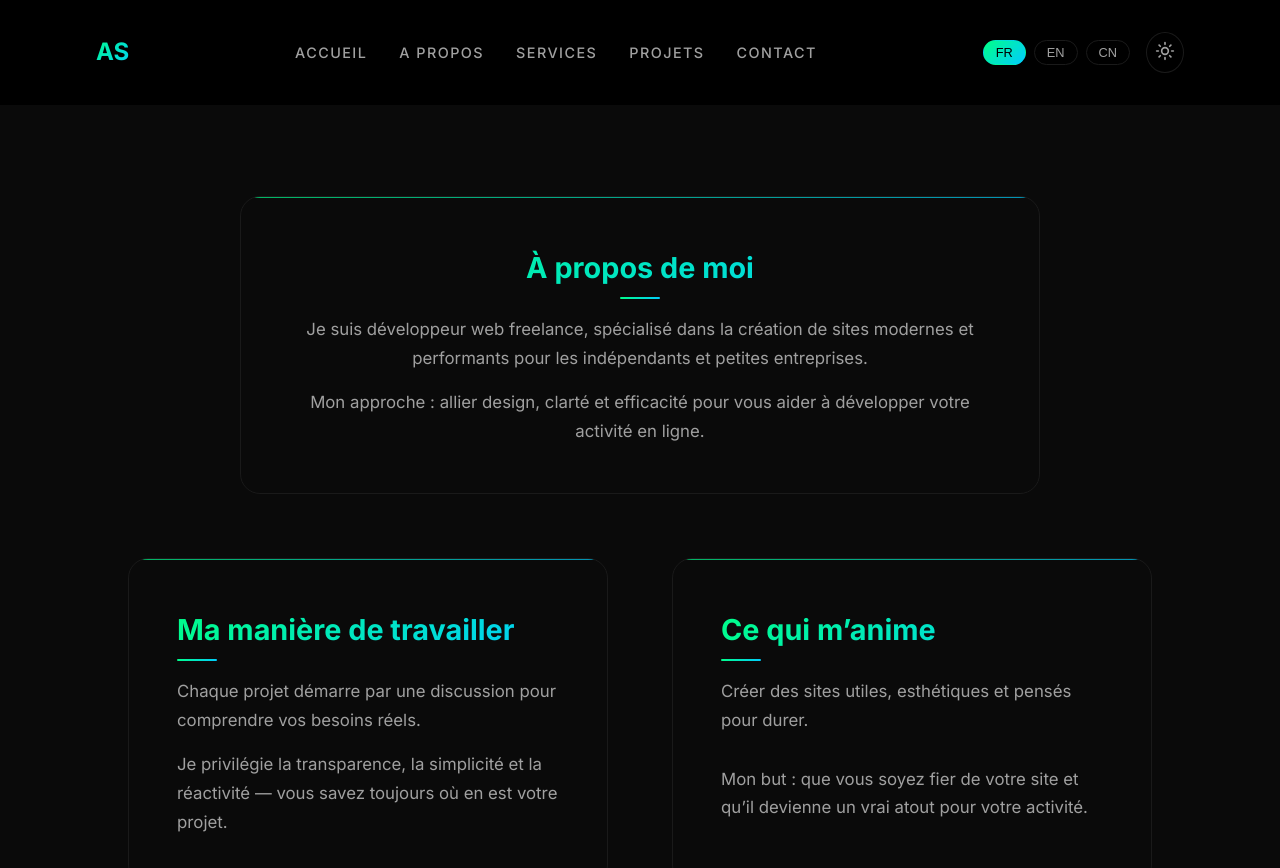
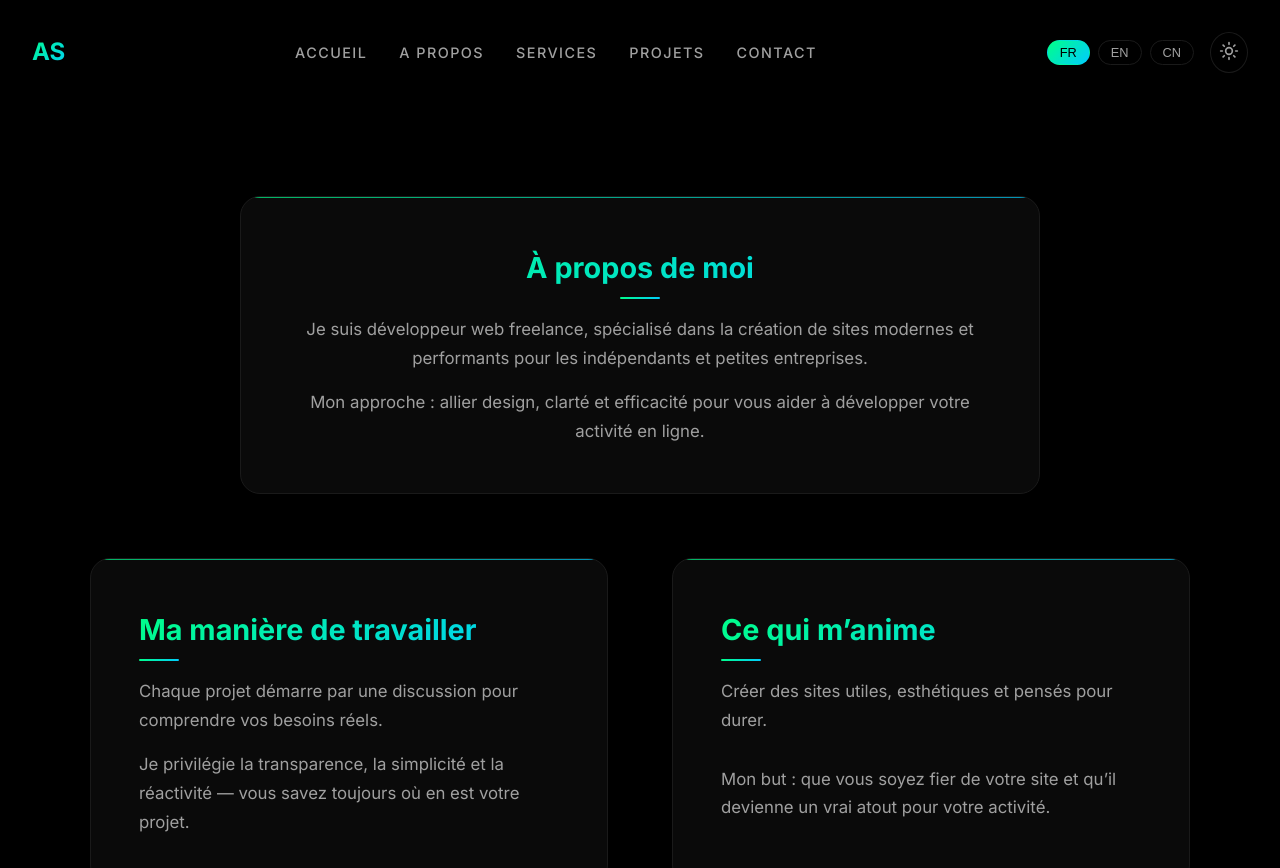
Before and after one commit to Alexandre-Saudemont/WebDev, a Next.js app: page /about in a window 1280 px wide. Shown: the top 868 px of the page. Built offline with nearby package versions, Linux system fonts and the light colour scheme.

Commit message:
css header, working on lightmode

```diff
--- a/src/app/globals.css
+++ b/src/app/globals.css
@@ -65,9 +65,7 @@ body::before {
 }
 
 .container {
-	max-width: 90%;
 	margin: 0 auto;
-	padding: 0 2rem;
 }
 
 /* Main content */
--- a/src/components/AboutPage/AboutPage.css
+++ b/src/components/AboutPage/AboutPage.css
@@ -4,6 +4,7 @@
 	display: flex;
 	justify-content: center;
 	color: var(--text);
+	background: var(--bg-primary);
 }
 
 .about-container {
--- a/src/components/Header/Header.css
+++ b/src/components/Header/Header.css
@@ -3,16 +3,11 @@ header {
 	position: fixed;
 	top: 0;
 	width: 100%;
-	padding: 2rem 0;
+	padding: 2rem;
 	z-index: 100;
 	transition: all 0.3s ease;
 	background: var(--bg-primary);
 	backdrop-filter: blur(10px);
-}
-
-header.scrolled {
-	background: rgba(10, 10, 10, 0.95);
-	padding: 1rem 0;
 }
 
 nav {
```
Also changed, not shown: src/components/CustomCursor.js (line endings or trailing spaces), src/components/LoadingScreen.js (line endings or trailing spaces).
